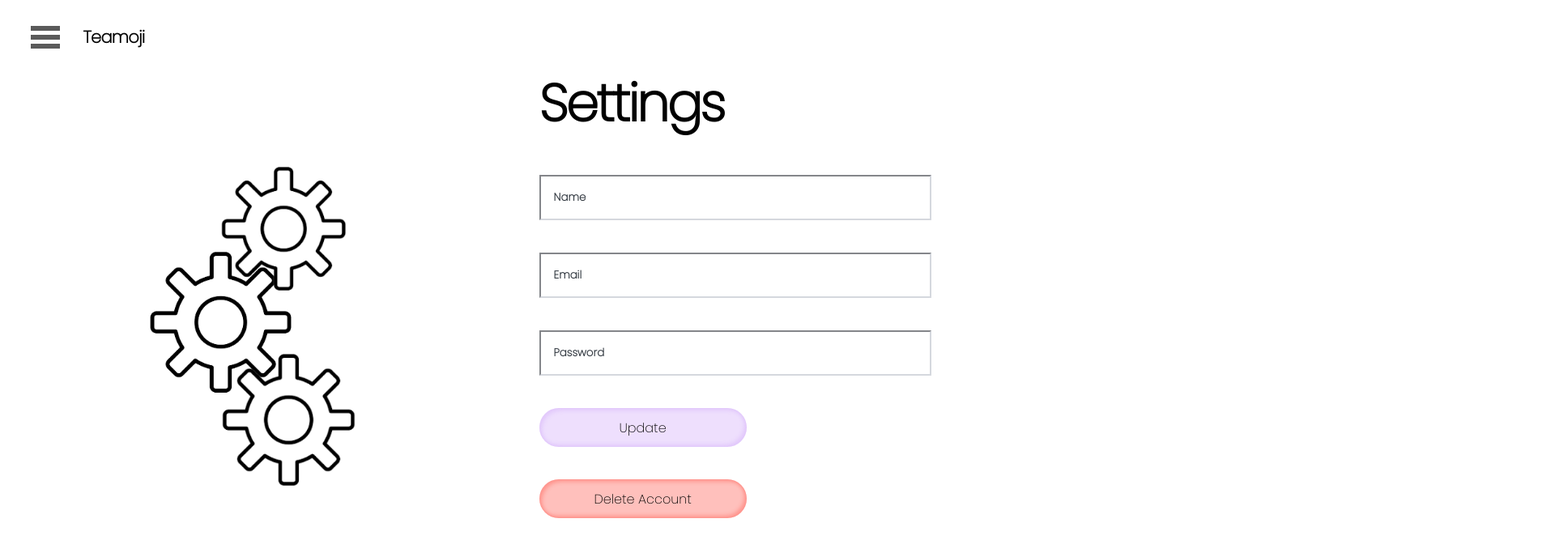
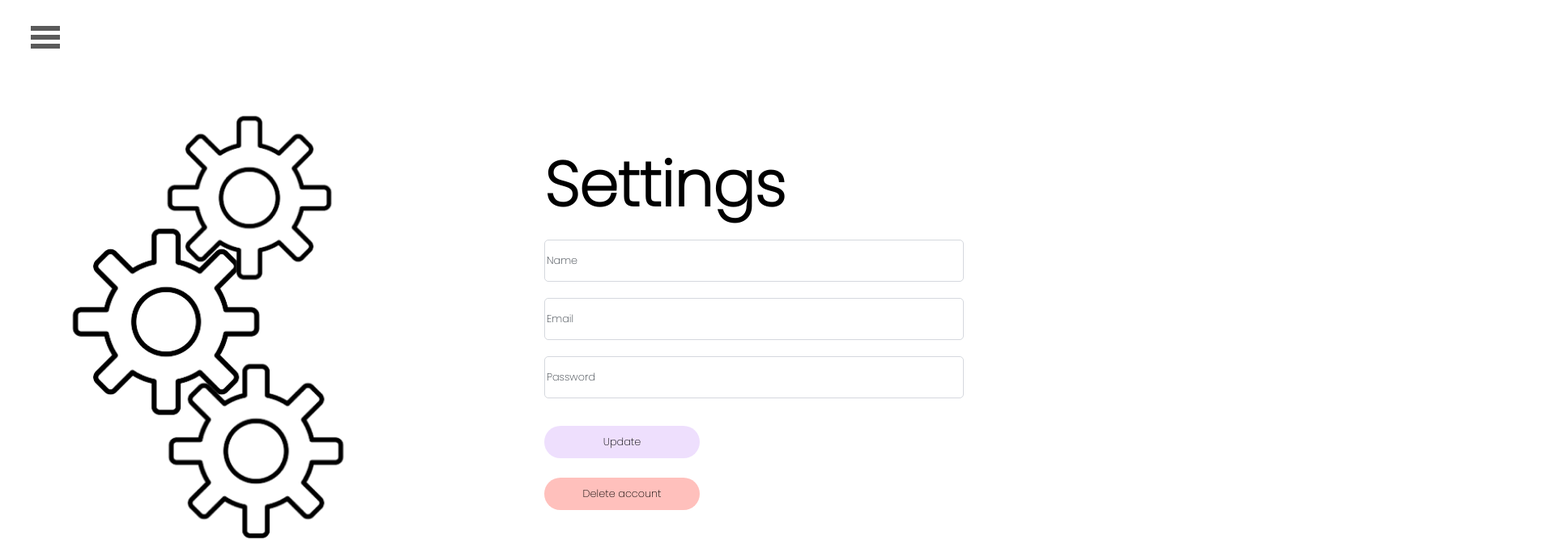
Before and after one commit to indexZ3ro/FIT4002, a React (Create React App) app in the folder client/: page /Settings in a window 1280 px wide. Shown: the top 667 px of the page at 81% size, 1920 px wide, since content can reach past the window. Built offline with nearby package versions, Linux system fonts and the light colour scheme.

Commit message:
Revamped Settings Page with new CSS

```diff
--- a/client/src/Components/Buttons/textButton.js
+++ b/client/src/Components/Buttons/textButton.js
@@ -2,7 +2,8 @@ import { useSelector } from "react-redux";
 import "../../css/text-button.css";
 
 const TextButton = ({ id, handleClick, type, customStyle }) => {
-  const label = useSelector((state) => state.textButton[id]);
+
+  const label =  id.charAt(0).toUpperCase() + id.slice(1).toLowerCase()
   return (
     <div>
       <button
--- a/client/src/css/settings.css
+++ b/client/src/css/settings.css
@@ -1,93 +1,84 @@
-.settings-container {
+
+
+.settings-page{
+    display: flex;
+    flex-direction: row;
+    height: 100vh;
     width: 100vw;
-    height: 100vh;
 }
 
-.settings-header {
-    position: absolute;
-    top: -1.5vh;
-    left: -6vw;
+.settings-container{
+    display: flex;
+    height: 60%;
+    flex-direction: column;
+    justify-content: center;
 }
 
-.settings-h2 {
-    top: 10vh;
-    left: 52vw;
-    font-size: 8vh;
+/* Split Screen */
+.split-left-settings{
+    display: flex;
+    flex-direction: column;
+    justify-content: center;
+    height: 100%;
+    width: 50%;
 }
 
-.settings-form {
-    position: absolute;
+.split-right-settings{
+    display: flex;
+    align-items: center;
+    width: 50vw;
+    margin-left: 5vw;
+}
+
+
+.input-container-settings{
     display: flex;
     flex-direction: column;
-    top: 22vh;
-    left: 52vw;
-    width: 39vw;
+    justify-content: space-evenly;
 }
 
-.settings-input {
-    width: 35vw;
-    margin-top: 5vh;
-    padding: 2vh;
-    border-color: #d5d8de;
+
+/* Input */
+.userInput-settings{
+    width: 40vw;
+    height: 6vh;
+    margin-top: 10px;
+    margin-bottom: 10px;
+    outline: none;
+    border: 1px solid #D5D8DE;
+    border-radius: 5px;
 }
 
-.settings-input:focus {
-    border-color: #f553cc;
+.user-input-settings::placeholder{
+    font-size: 1vw;
+    color: #323941;
 }
 
-.settings-input:focus::placeholder {
-    color: #f553cc;
+input:focus {
+    border: 2px solid #555;
+    outline: none;
 }
 
-.settings-input::placeholder {
-    color: #323941;
-    font-weight: bold;
-    font-family: Poppins;
+.settingsPageCoverImg{
+
+    width: 30vw;
+    display: flex;
+    align-items: center;
+    justify-content: center;
+    margin-left: 5vw;
 }
 
-.settings-img {
-    display: block;
-    max-width: 80vw;
-    max-height: 50vh;
-    width: auto;
-    height: auto;
-    position: absolute;
-    top: 25vh;
-    left: 13vw;
+/* Text */
+
+.settings-Teamoji{
+    font-size: 24px;
+    font-weight: 600;
+    height: 10%;
+    margin-left: 5vw;
+    margin-top: 5vh;
 }
 
-.settings-button {
-    width: 20vw;
-    height: 6vh;
-    font-size: 2vh;
-    font-family: Poppins;
-    font-weight: 300;
-    color: black;
-    margin-top: 5vh;
-    border-radius: 3vw;
-    border: 0;
+.settings-Title{
+    font-size: 6vw;
+    font-weight: 600;
 }
-
-.settings-button:hover {
-    cursor: pointer;
-}
-
-.settings-button:hover.update {
-    background-color: rgba(200, 150, 249, 1);
-}
-
-.settings-button:hover.delete {
-    background-color: rgba(255, 47, 34, 1);
-}
-
-.update {
-    background-color: rgba(200, 150, 249, 0.3);
-    box-shadow: inset 3px 3px 5px 0 rgba(200, 150, 249, 0.3),
-        inset -3px -3px 5px 0 rgba(200, 150, 249, 0.3);
-}
-
-.delete {
-    background-color: rgba(255, 47, 34, 0.3);
-    box-shadow: inset 3px 3px 5px 0 rgba(255, 47, 34, 0.3),
-        inset -3px -3px 5px 0 rgba(255, 47, 34, 0.3);
-}
--- a/client/src/pages/settings_page.js
+++ b/client/src/pages/settings_page.js
@@ -1,6 +1,7 @@
 import React from "react";
 import "../css/settings.css";
 import settingsIcon from "../assets/settings-icon.png";
+import TextButton from "../Components/Buttons/textButton";
 
 const Settings = () => {
     const update = () => {
@@ -11,61 +12,59 @@ const Settings = () => {
         // TO DO
     };
 
-    return (
-        <div className="settings-container">
-            <img className="settings-img" src={settingsIcon} alt="Settings Icon" />
-            <div className="settings-header">
-                <h4 className="settings-h4">Teamoji</h4>
-            </div>
-            <div className="settings-title">
-                <h2 className="settings-h2">Settings</h2>
-            </div>
-            <div className="settings-form">
-                <form>
-                    <label>
+   return (
+    <div className="settings-page">
+        <div className="split-left-settings">
+
+            <img className="settingsPageCoverImg" src={settingsIcon}></img>
+        </div>
+
+        <div className="split-right-settings">
+            <div className="settings-container">
+                <div className="settings-Title">Settings</div>
+                    <div className="input-container-settings">
                         <input
-                            className="settings-input"
+                            className="userInput"
+                            placeholder="Name"
                             type="text"
-                            name="name"
-                            placeholder="Name"
                         ></input>
-                    </label>
-                    <label>
                         <input
-                            className="settings-input"
+                            className="userInput"
+                            placeholder="Email"
                             type="text"
-                            name="email"
-                            placeholder="Email"
                         ></input>
-                    </label>
-                    <label>
                         <input
-                            className="settings-input"
-                            type="text"
+                            className="userInput"
+                            type={"password"}
                             name="password"
                             placeholder="Password"
                         ></input>
-                    </label>
-                    <button
-                        type="update"
-                        value="Update"
-                        className="settings-button update"
-                        onClick={update()}
-                    >
-                        Update
-                    </button>
-                    <button
-                        type="delete"
-                        value="Delete"
-                        className="settings-button delete"
-                        onClick={deleteAcc()}
-                    >
-                        Delete Account
-                    </button>
-                </form>
+                     </div>
+             <div>
+                <TextButton
+                    id="update"
+                    customStyle={{
+                        width: "15vw",
+                        height: "5vh",
+                        backgroundColor: "rgba(200, 150, 249, 0.3)",
+                        borderColor: "rgba(200, 150, 249, 0.3)",
+                    }}
+                    handleClick={update}
+                />
+                <TextButton
+                    id="Delete Account"
+                    customStyle={{
+                        width: "15vw",
+                        height: "5vh",
+                        backgroundColor: "rgba(255, 47, 34, 0.3)",
+                        borderColor: "rgba(200, 150, 249, 0.3)",
+                    }}
+                    handleClick={deleteAcc}
+                />
+                </div>
             </div>
         </div>
-    );
+    </div>
+   );
 };
-
 export default Settings;
```
